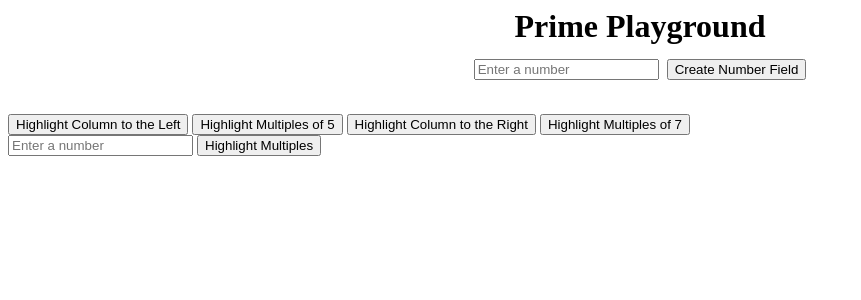
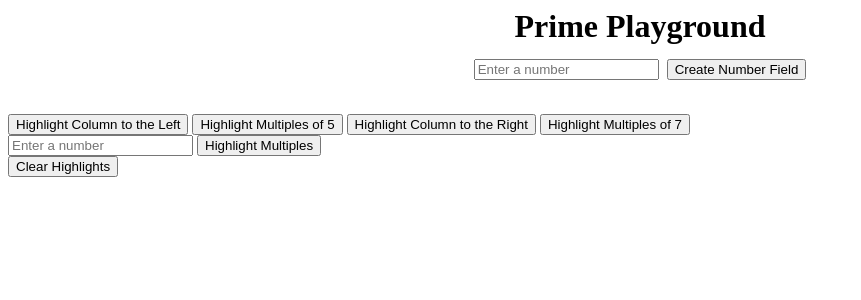
Before and after one commit to dennissmith0/Prime_Playground, a Flask app: page / in a window 1280 px wide. Shown: the top 300 px of the page, without its empty margins (0-861 px from the left). Run offline with Flask 3, Linux system fonts and the light colour scheme.

Commit message:
Add 'clear highlights' button

```diff
--- a/static/css/style.css
+++ b/static/css/style.css
@@ -5,7 +5,7 @@
     text-align: center;
   }
   .highlight {
-    background-color: rgb(153, 100, 206);
+    background-color: rgb(202, 160, 244);
   }
   .highlight-column-left {
     background-color: lightgreen;
@@ -20,5 +20,8 @@
     background-color: rgb(239, 199, 144);
   }
   .column-button {
-    padding: 2px;
+    padding: 5px;
   }
+  .my-button{
+    margin-right: 550px;
+  }
--- a/static/js/main.js
+++ b/static/js/main.js
@@ -43,9 +43,9 @@ function createPattern() {
 
     // Reset the range input field after creating the pattern
     rangeInput.value = "";
-  }
+}
 
-  function checkPrime(num) {
+function checkPrime(num) {
   if (num <= 1) {
     return false;
   }
@@ -56,6 +56,20 @@ function createPattern() {
   }
   return true;
 }
+
+function clearHighlights() {
+    const gridItems = document.querySelectorAll('.grid-item');
+
+    gridItems.forEach(item => {
+      // Remove all highlight classes
+      item.classList.remove('highlight');
+      item.classList.remove('highlight-column-left');
+      item.classList.remove('highlight-column-right');
+      item.classList.remove('highlight-multiples-five');
+      item.classList.remove('highlight-multiples-seven');
+    });
+}
+
 
   function toggleMultiplesOfSix() {
     const gridItems = document.querySelectorAll('.grid-item');
--- a/templates/index.html
+++ b/templates/index.html
@@ -2,7 +2,7 @@
     <form id="patternForm">
         <input type="number" id="rangeInput" placeholder="Enter a number" min="2">
         <button type="submit">Create Number Field</button>
-      </form>
+    </form>
 </center></h1>
 
 <div id="button-container">
@@ -15,7 +15,8 @@
 
 <form id="multiplesForm">
     <input type="number" id="multiplesInput" placeholder="Enter a number" min="2">
-    <button type="submit">Highlight Multiples</button>
+    <button class="my-button" type="submit">Highlight Multiples</button>
+    <button class="my-button" onclick="clearHighlights()">Clear Highlights</button>
 </form>
 
 <div class="grid" id="grid-container"></div>
```
